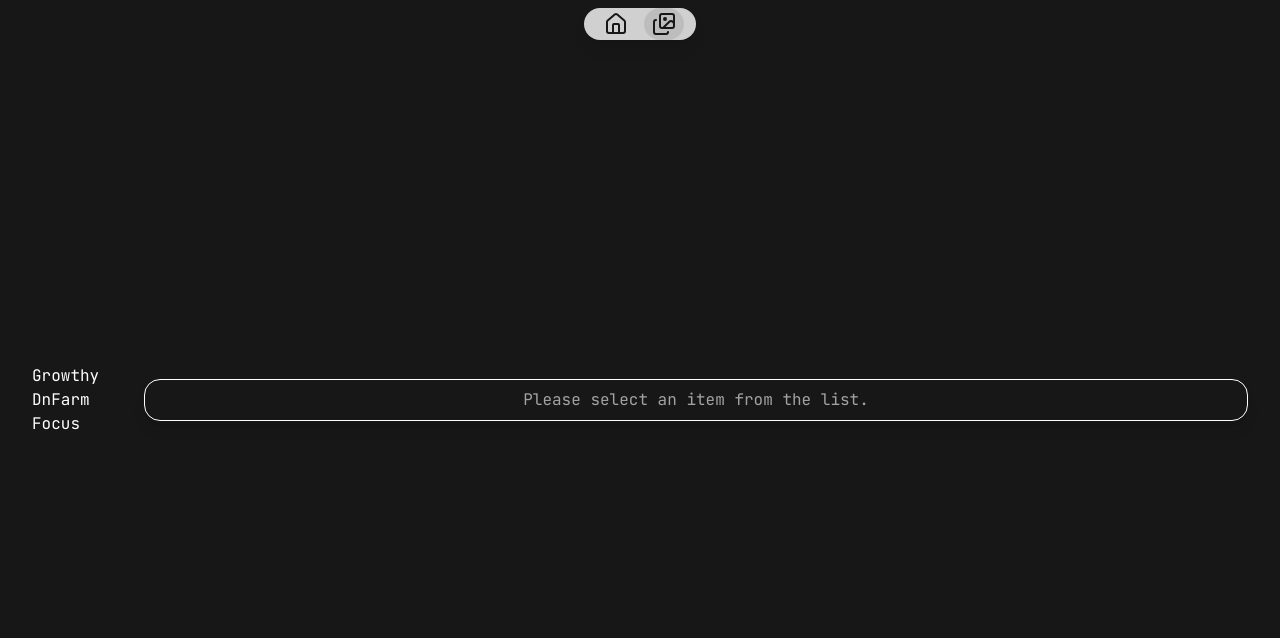
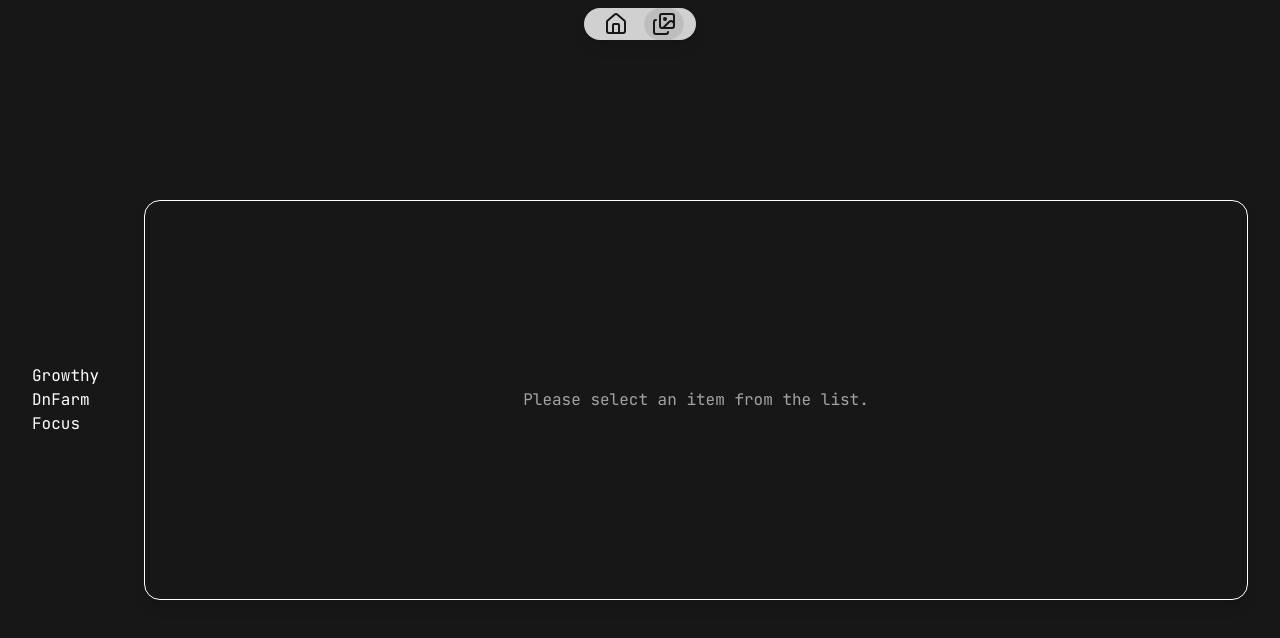
Before and after one commit to rfsyhb/rafisyihab, a Next.js app: page /showcase in a window 1280 px wide. Shown: the top 638 px of the page. Built offline with nearby package versions, Linux system fonts and the light colour scheme.

Commit message:
update layout styles for CommitList and ShowcasePage components

```diff
--- a/src/app/showcase/_components/CommitList.tsx
+++ b/src/app/showcase/_components/CommitList.tsx
@@ -10,7 +10,7 @@ export default async function CommitList({ repoPath }: { repoPath: string }) {
   const commits: Commit[] = await res.json()
 
   return (
-    <ul className="text-xs opacity-70 h-14 overflow-y-auto flex flex-col">
+    <ul className="text-xs opacity-70 overflow-y-auto flex flex-col min-h-0 flex-1">
       {commits.map((c) => (
         <li key={c.sha}>
           <span className="opacity-50">{c.sha.slice(0, 7)}</span>{' '}
--- a/src/app/showcase/page.tsx
+++ b/src/app/showcase/page.tsx
@@ -34,10 +34,10 @@ export default async function ShowcasePage({
           </Link>
         ))}
       </aside>
-      <main className="flex-1 w-full flex border border-text rounded-2xl p-2 shadow-lg">
+      <main className="w-full flex border border-text rounded-2xl p-2 shadow-lg h-[88vh] md:h-[70vh] lg:h-[50vh] overflow-hidden md:flex-1">
         {selectedId ? (
-          <div className="flex flex-col md:flex-row h-full w-full gap-2 md:gap-0">
-            <div className="order-2 md:order-1 flex flex-col gap-1 flex-1">
+          <div className="flex flex-col md:flex-row h-full w-full gap-2 overflow-hidden">
+            <div className="order-2 md:order-1 flex flex-col gap-1 flex-1 overflow-hidden min-h-0">
               {/* Title */}
               <div className="flex flex-row items-center gap-2">
                 <Link
```
